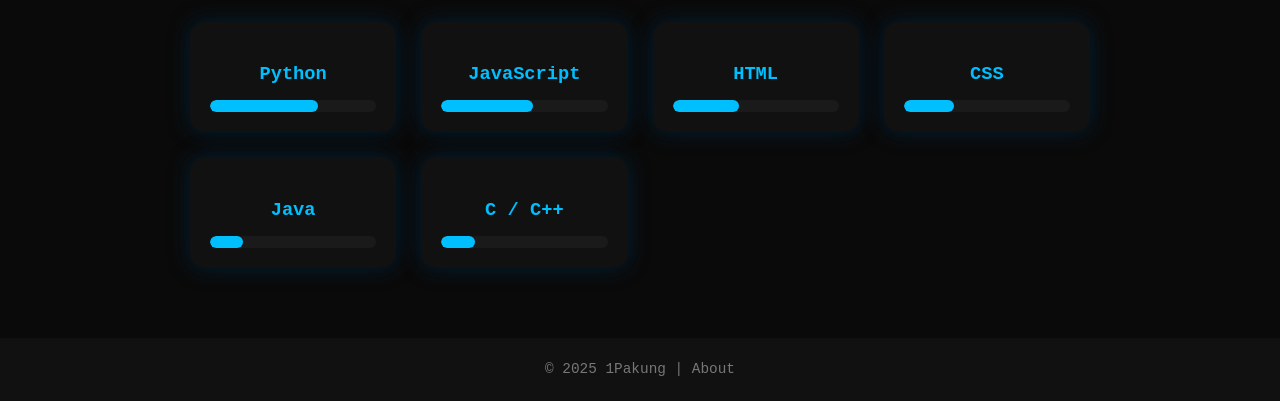
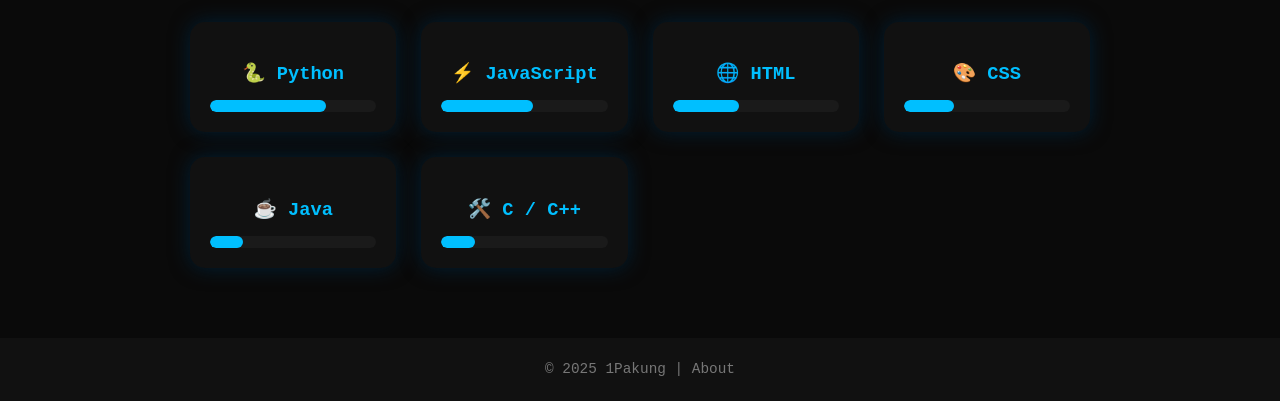
Before and after one commit to 1pakung/about, a plain HTML site: page index.html in a window 1280 px wide. Shown: the part 664-1065 px from the top of the page. Drawn offline with Linux system fonts and the light colour scheme.

Commit message:
Update index.html

```diff
--- a/index.html
+++ b/index.html
@@ -89,12 +89,12 @@
   <section>
     <h2>Languages & Skills</h2>
     <div class="skills">
-      <div class="skill"><h3>Python</h3><div class="bar"><div class="bar-fill" style="width:65%"></div></div></div>
-      <div class="skill"><h3>JavaScript</h3><div class="bar"><div class="bar-fill" style="width:55%"></div></div></div>
-      <div class="skill"><h3>HTML</h3><div class="bar"><div class="bar-fill" style="width:40%"></div></div></div>
-      <div class="skill"><h3>CSS</h3><div class="bar"><div class="bar-fill" style="width:30%"></div></div></div>
-      <div class="skill"><h3>Java</h3><div class="bar"><div class="bar-fill" style="width:20%"></div></div></div>
-      <div class="skill"><h3>C / C++</h3><div class="bar"><div class="bar-fill" style="width:20%"></div></div></div>
+      <div class="skill"><h3>🐍 Python</h3><div class="bar"><div class="bar-fill" style="width:70%"></div></div></div>
+      <div class="skill"><h3>⚡ JavaScript</h3><div class="bar"><div class="bar-fill" style="width:55%"></div></div></div>
+      <div class="skill"><h3>🌐 HTML</h3><div class="bar"><div class="bar-fill" style="width:40%"></div></div></div>
+      <div class="skill"><h3>🎨 CSS</h3><div class="bar"><div class="bar-fill" style="width:30%"></div></div></div>
+      <div class="skill"><h3>☕ Java</h3><div class="bar"><div class="bar-fill" style="width:20%"></div></div></div>
+      <div class="skill"><h3>🛠️ C / C++</h3><div class="bar"><div class="bar-fill" style="width:20%"></div></div></div>
     </div>
   </section>
 
```
